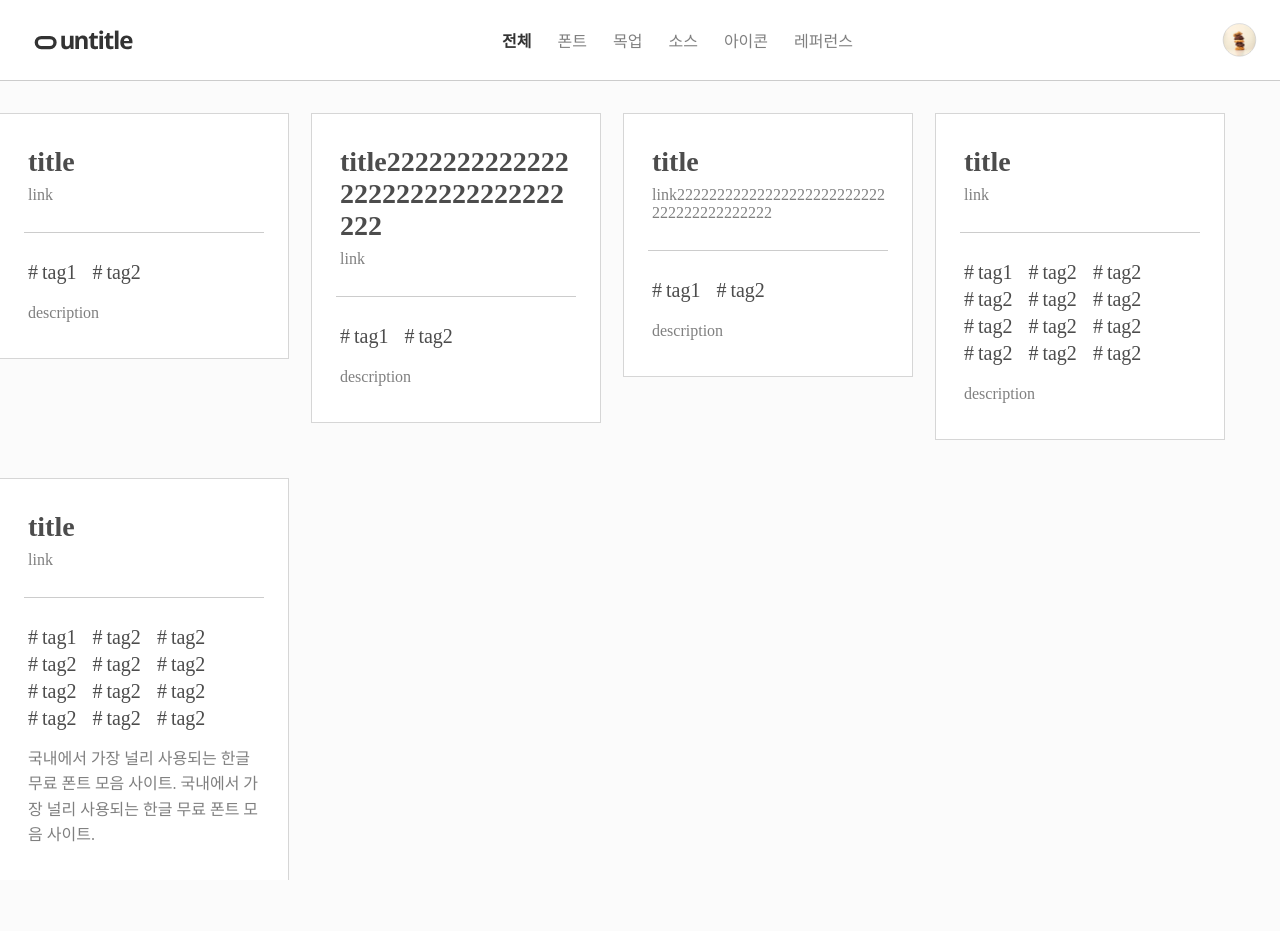
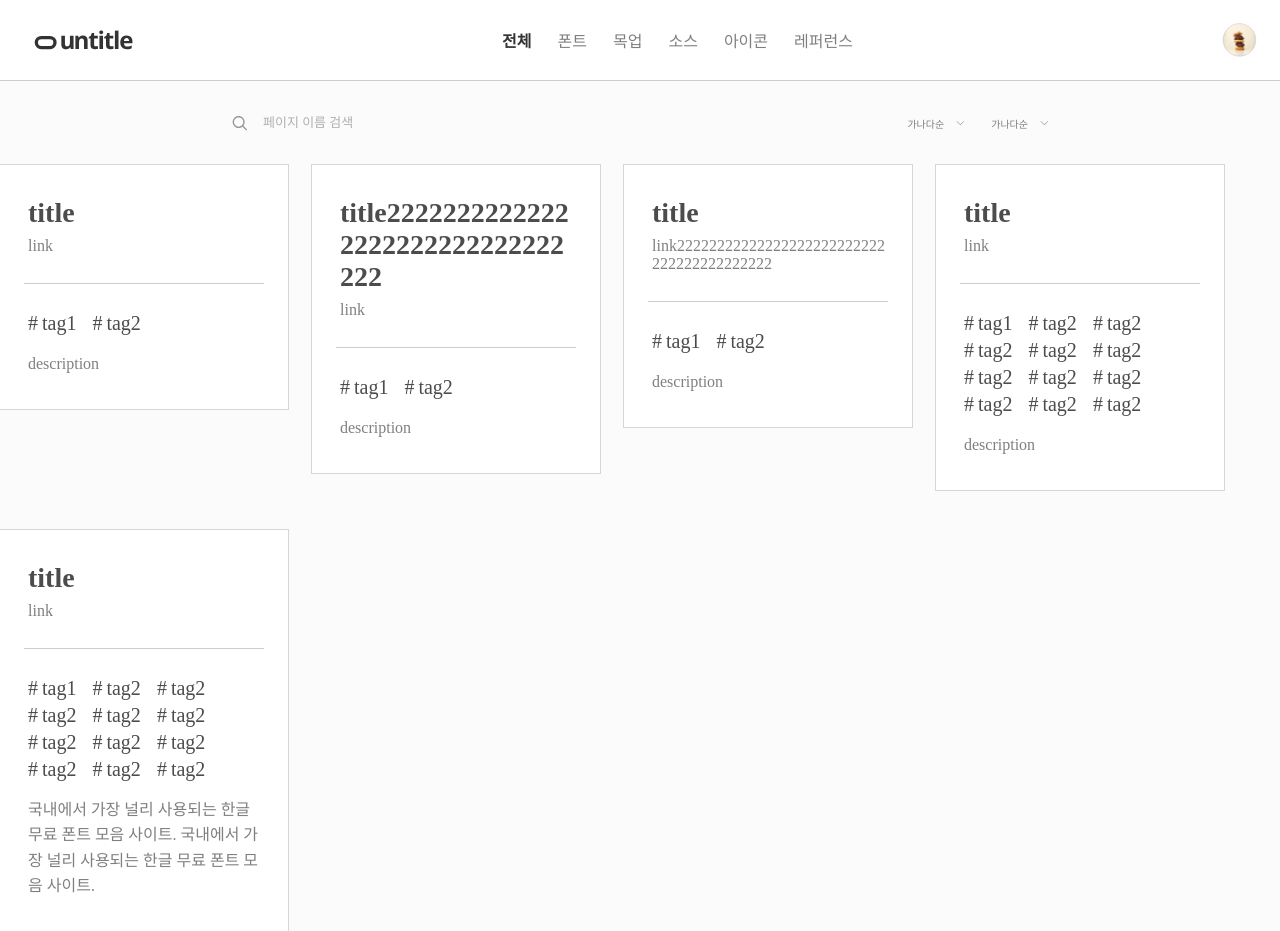
Before and after one commit to olivyou2/dimo-frontend, a SvelteKit app: page /main in a window 1280 px wide. Before the commit the page ends 880 px from the top, so only its background shows below. Built offline with nearby package versions, Linux system fonts and the light colour scheme.

Commit message:
feat: filter section

```diff
--- /dev/null
+++ b/src/routes/components/Filter.svelte
@@ -0,0 +1,38 @@
+<script>
+    import Search from "./Search.svelte";
+    import Sort from "./Sort.svelte";
+</script>
+
+<div id="wrapper">
+    <div id="container">
+        <div id="search">
+            <Search />
+        </div>
+        <div id="sort_container">
+            <Sort />
+            <Sort />
+        </div>
+    </div>
+</div>
+
+<style lang="scss">
+    #wrapper {
+        width: 100%;
+        display: flex;
+        justify-content: center;
+    }
+    #container {
+        display: flex;
+        width: 100%;
+        max-width: 816px;
+        justify-content: space-between;
+
+        > #search {
+        }
+
+        > #sort_container {
+            display: flex;
+            gap: 21px;
+        }
+    }
+</style>
--- a/src/routes/components/Header.svelte
+++ b/src/routes/components/Header.svelte
@@ -65,6 +65,8 @@
                 background: none;
                 border: none;
                 padding: 0px;
+
+                cursor: pointer;
             }
 
             > .category.activated {
--- /dev/null
+++ b/src/routes/components/Search.svelte
@@ -0,0 +1,35 @@
+<script>
+</script>
+
+<div id="container">
+    <img src="/search.svg" alt="" />
+    <input type="text" id="search" placeholder="페이지 이름 검색" />
+</div>
+
+<style lang="scss">
+    #container {
+        display: flex;
+        gap: 13px;
+        align-items: center;
+
+        > #search {
+            color: black;
+            font-family: Pretendard;
+            font-size: 13px;
+            font-style: normal;
+            font-weight: 500;
+            line-height: normal;
+
+            background: none;
+            border: none;
+
+            &:focus {
+                outline: none;
+            }
+
+            &::placeholder {
+                color: rgba(0, 0, 0, 0.3);
+            }
+        }
+    }
+</style>
--- a/src/routes/components/Sort.svelte
+++ b/src/routes/components/Sort.svelte
@@ -50,7 +50,7 @@
 <style lang="scss">
     #sort {
         display: flex;
-        column-gap: 10px;
+        column-gap: 6px;
         align-items: center;
         user-select: none;
         cursor: pointer;
@@ -60,7 +60,7 @@
             color: rgba(0, 0, 0, 0.5);
             text-align: right;
             font-family: Pretendard;
-            font-size: 16px;
+            font-size: 10px;
             font-style: normal;
             font-weight: 500;
             line-height: normal;
--- a/src/routes/main/+page.svelte
+++ b/src/routes/main/+page.svelte
@@ -1,4 +1,5 @@
 <script>
+    import Filter from "../components/Filter.svelte";
     import Header from "../components/Header.svelte";
     import PageButton from "../components/PageButton.svelte";
 
@@ -75,6 +76,7 @@
     <Header
         categories={["전체", "폰트", "목업", "소스", "아이콘", "레퍼런스"]}
     />
+    <Filter />
     <div id="container">
         {#each sites as site}
             <PageButton
```
Also changed, not shown: static/dropdown.svg, static/search.svg.
